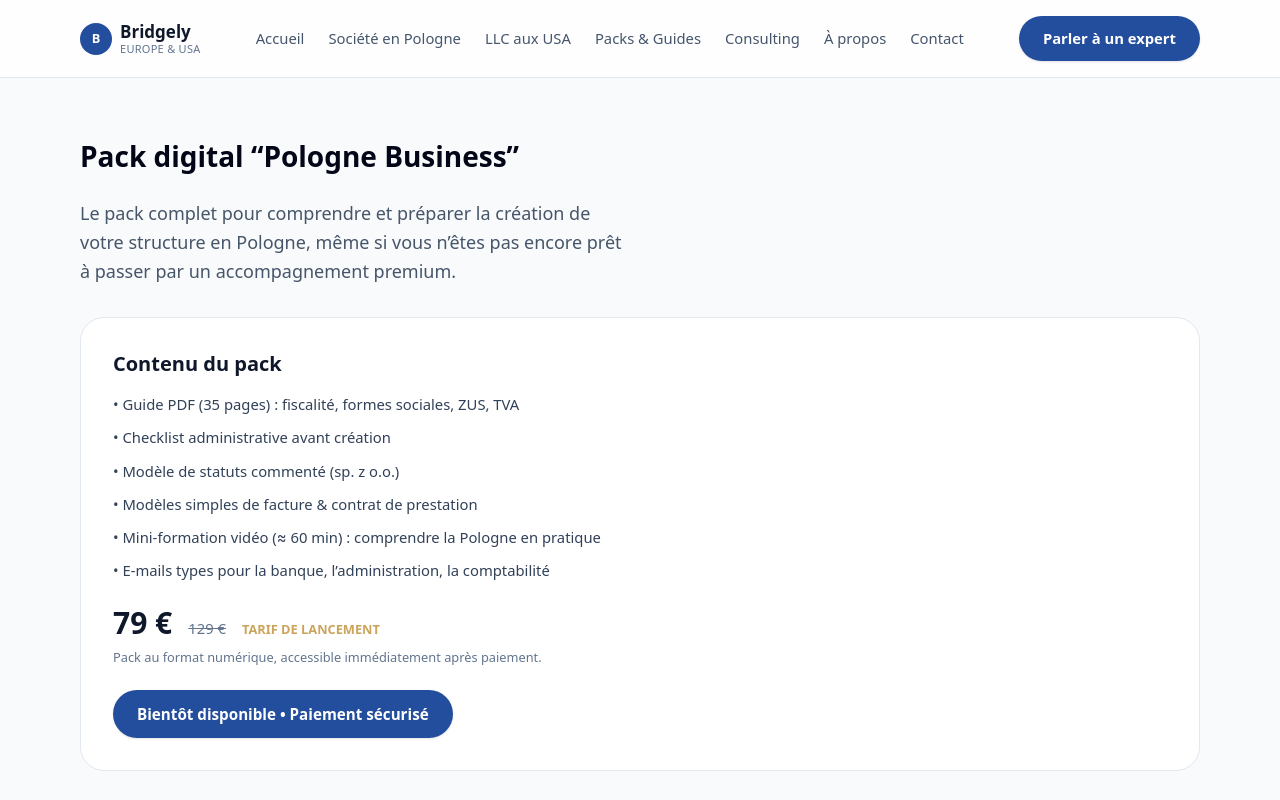
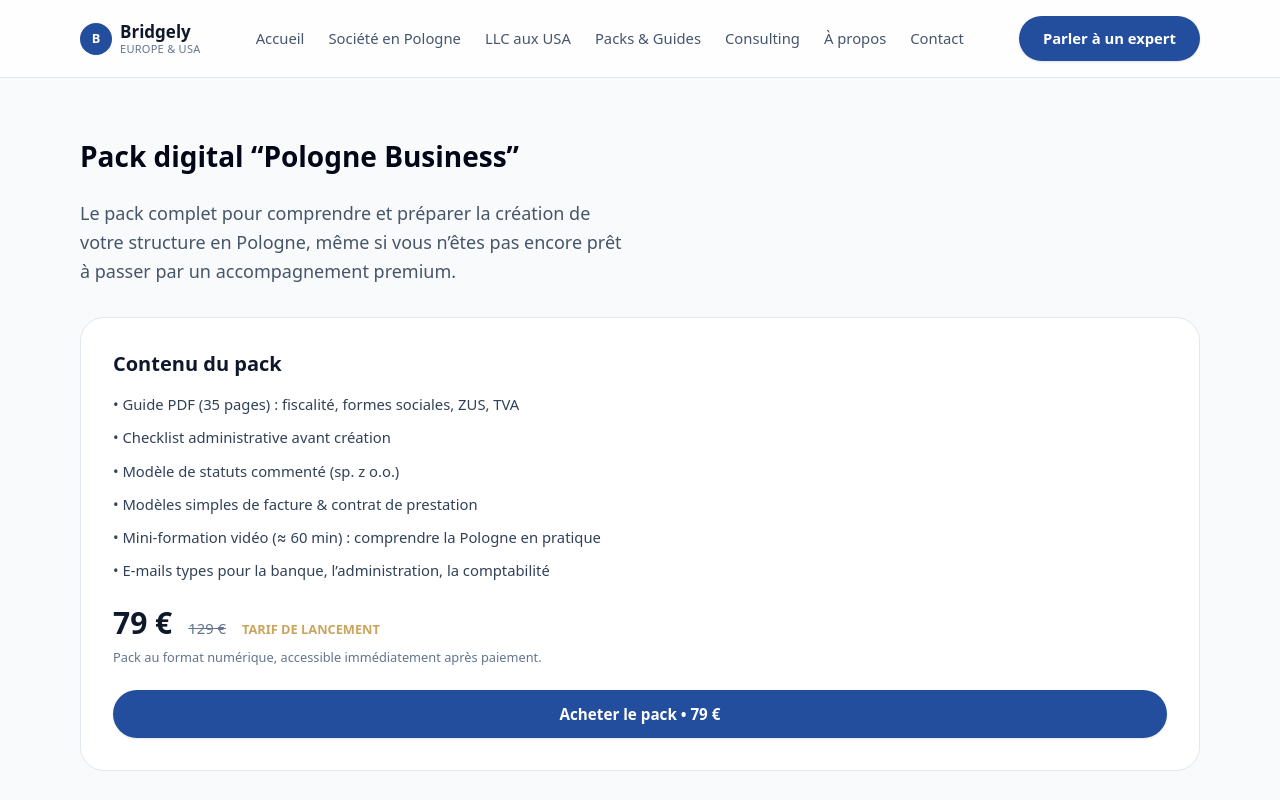
Before and after one commit to bridgelysite/website, a Next.js app: page /pologne-business-pack in a window 1280 px wide. Shown: the top 800 px of the page. Built offline with nearby package versions, Linux system fonts and the light colour scheme.

Commit message:
Replace 'Coming Soon' button with functional BuyButton

```diff
--- a/app/pologne-business-pack/page.tsx
+++ b/app/pologne-business-pack/page.tsx
@@ -1,3 +1,5 @@
+import { BuyButton } from "@/components/BuyButton";
+
 export default function PolognePackPage() {
   return (
     <div className="section">
@@ -33,9 +35,10 @@ export default function PolognePackPage() {
             Pack au format numérique, accessible immédiatement après paiement.
           </p>
 
-          <button className="btn-primary">
-            Bientôt disponible • Paiement sécurisé
-          </button>
+          {/* TODO: Remplacer 'price_PLACEHOLDER' par le vrai Price ID du Pack Pologne (79€) */}
+          <BuyButton priceId="price_PLACEHOLDER_POLOGNE_PACK" className="btn-primary w-full justify-center text-center">
+            Acheter le pack • 79 €
+          </BuyButton>
         </div>
       </div>
     </div>
```
